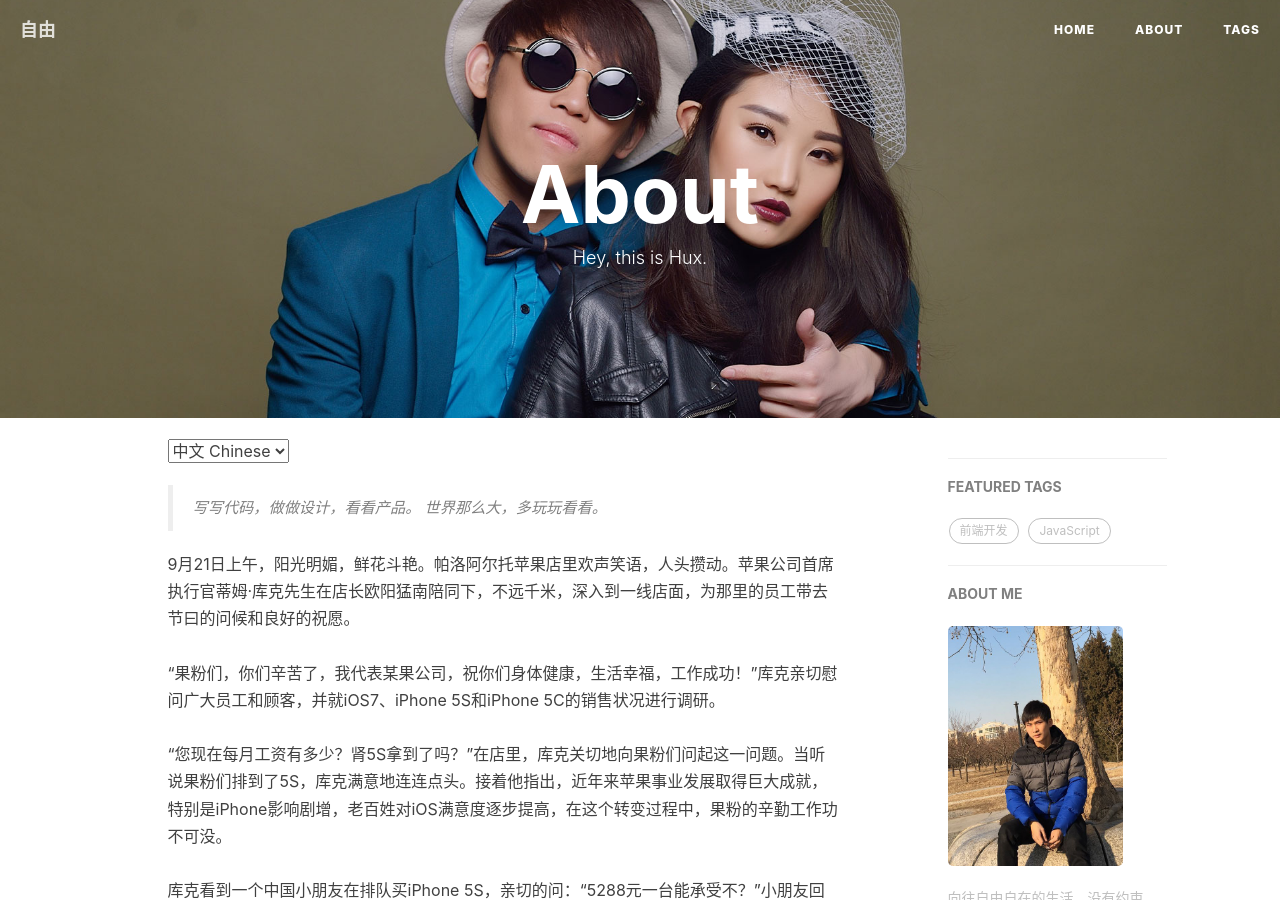
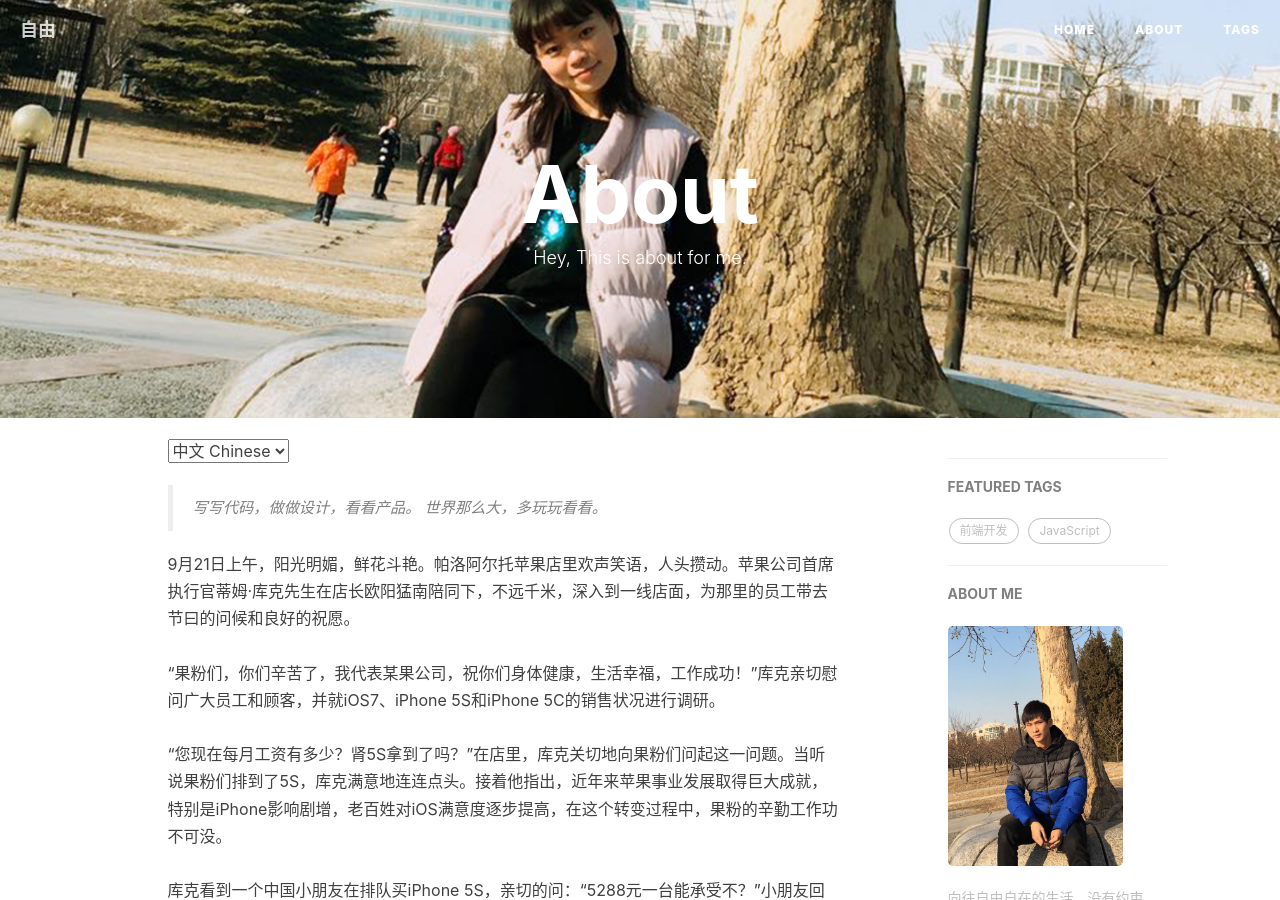
Before and after one commit to everyday02/calm, a Jekyll site: the page built from about.html, in a window 1280 px wide and 900 px high. Built offline with Jekyll 4.4.1, drawn with Linux system fonts in a browser that asks for light colours; nearby versions of some CDN libraries; comment, search, counter and statistics services are not loaded.

Commit message:
update image to myself

```diff
--- a/about.html
+++ b/about.html
@@ -1,8 +1,8 @@
 ---
 layout: page
 title: "About"
-description: "Hey, this is Hux."
-header-img: "img/about-bg.jpg"
+description: "Hey, This is about for me."
+header-img: "img/my-girl.jpg"
 ---
 
 <!-- Language Selector -->
--- a/docs/about/index.html
+++ b/docs/about/index.html
@@ -124,14 +124,14 @@
 
 
     <!-- Page Header -->
-<header class="intro-header" style="background-image: url('/calm/img/about-bg.jpg')">
+<header class="intro-header" style="background-image: url('/calm/img/my-girl.jpg')">
     <div class="container">
         <div class="row">
             <div class="col-lg-8 col-lg-offset-2 col-md-10 col-md-offset-1 ">
                 <div class="site-heading">
                     <h1>About</h1>
                     <!--<hr class="small">-->
-                    <span class="subheading">Hey, this is Hux.</span>
+                    <span class="subheading">Hey, This is about for me.</span>
                 </div>
             </div>
         </div>
--- a/docs/feed.xml
+++ b/docs/feed.xml
@@ -5,8 +5,8 @@
     <description></description>
     <link>https://hehangfighting.github.io/calm//calm/</link>
     <atom:link href="https://hehangfighting.github.io/calm//calm/feed.xml" rel="self" type="application/rss+xml" />
-    <pubDate>Fri, 10 Mar 2017 00:27:16 +0800</pubDate>
-    <lastBuildDate>Fri, 10 Mar 2017 00:27:16 +0800</lastBuildDate>
+    <pubDate>Fri, 10 Mar 2017 00:45:36 +0800</pubDate>
+    <lastBuildDate>Fri, 10 Mar 2017 00:45:36 +0800</lastBuildDate>
     <generator>Jekyll v3.4.1</generator>
 
       <item>
```
Also changed, not shown: docs/img/my-girl.jpeg (added), docs/img/my-girl.jpg (added), img/my-girl.jpeg (added), img/my-girl.jpg (added).
